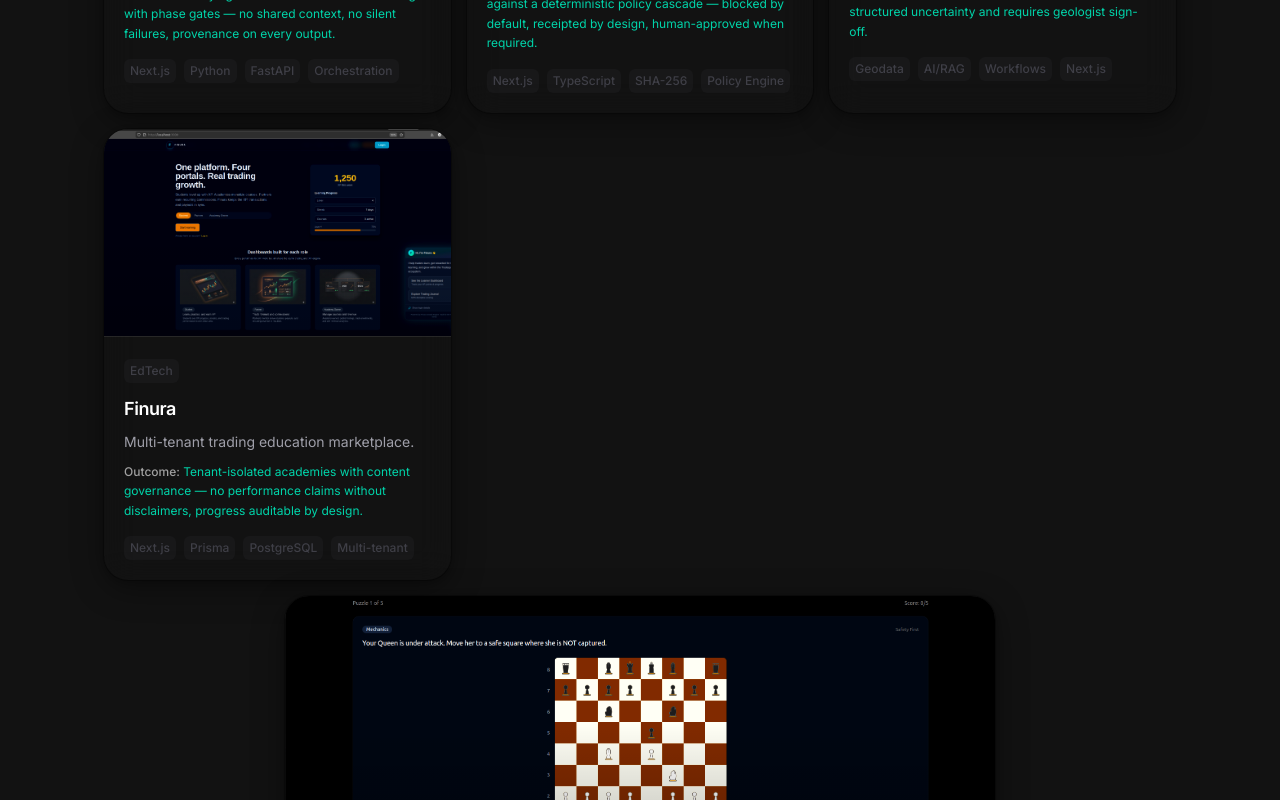
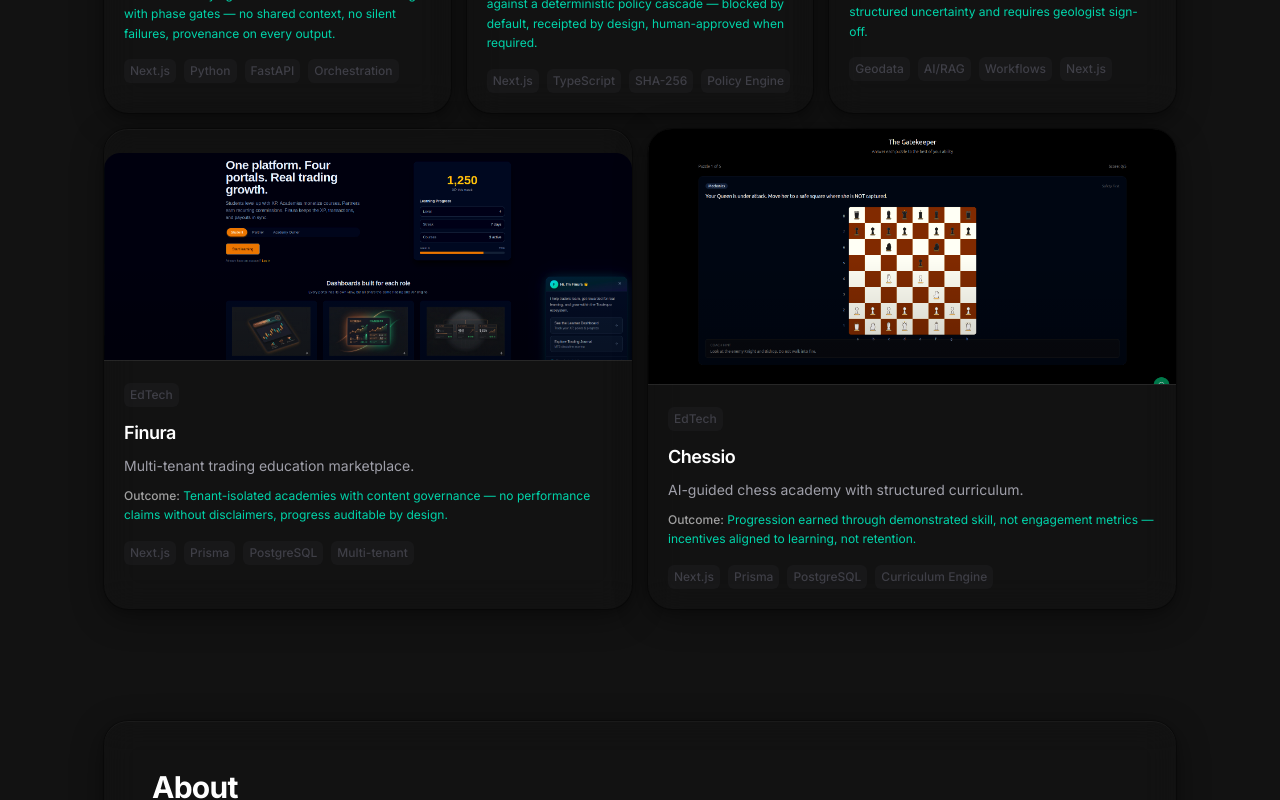
Before and after one commit to moodyguyhub/asadi-ai, a Next.js app: page / in a window 1280 px wide. Shown: the part 1660-2460 px from the top of the page. Built offline with nearby package versions, Linux system fonts and the light colour scheme.

Commit message:
fix(products): center Finura + Chessio in equal-width row

```diff
--- a/src/components/products-bento.tsx
+++ b/src/components/products-bento.tsx
@@ -156,7 +156,7 @@ export function ProductsBento({ products }: { products: Product[] }) {
         {products.map((p, index) => {
           const spanFor = (pId: string) => {
             if (pId === "truvesta") return "md:col-span-4";
-            if (pId === "chessio") return "md:col-span-4 md:col-start-2";
+            if (pId === "finura" || pId === "chessio") return "md:col-span-3";
             return "md:col-span-2";
           };
 
```
